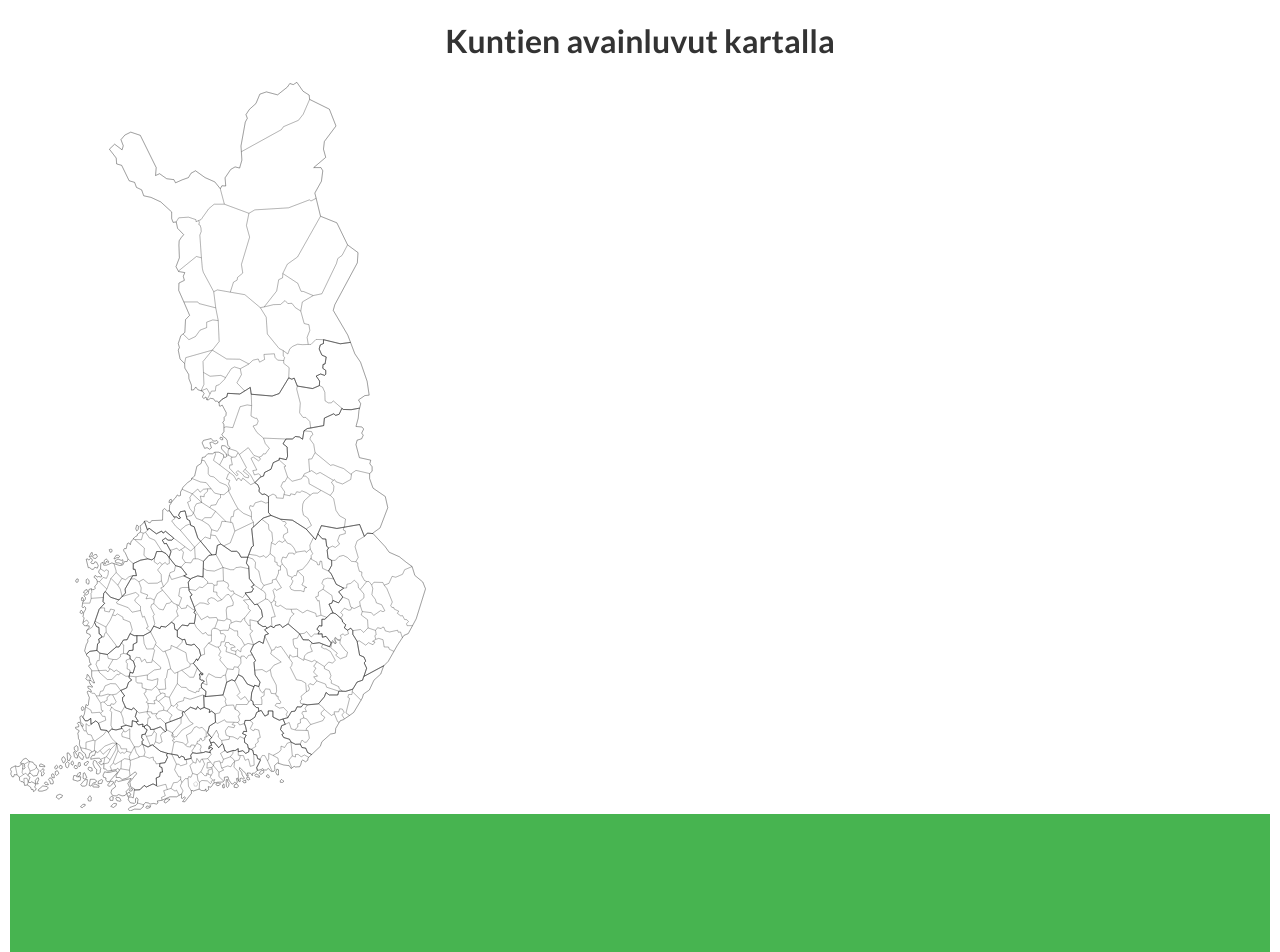
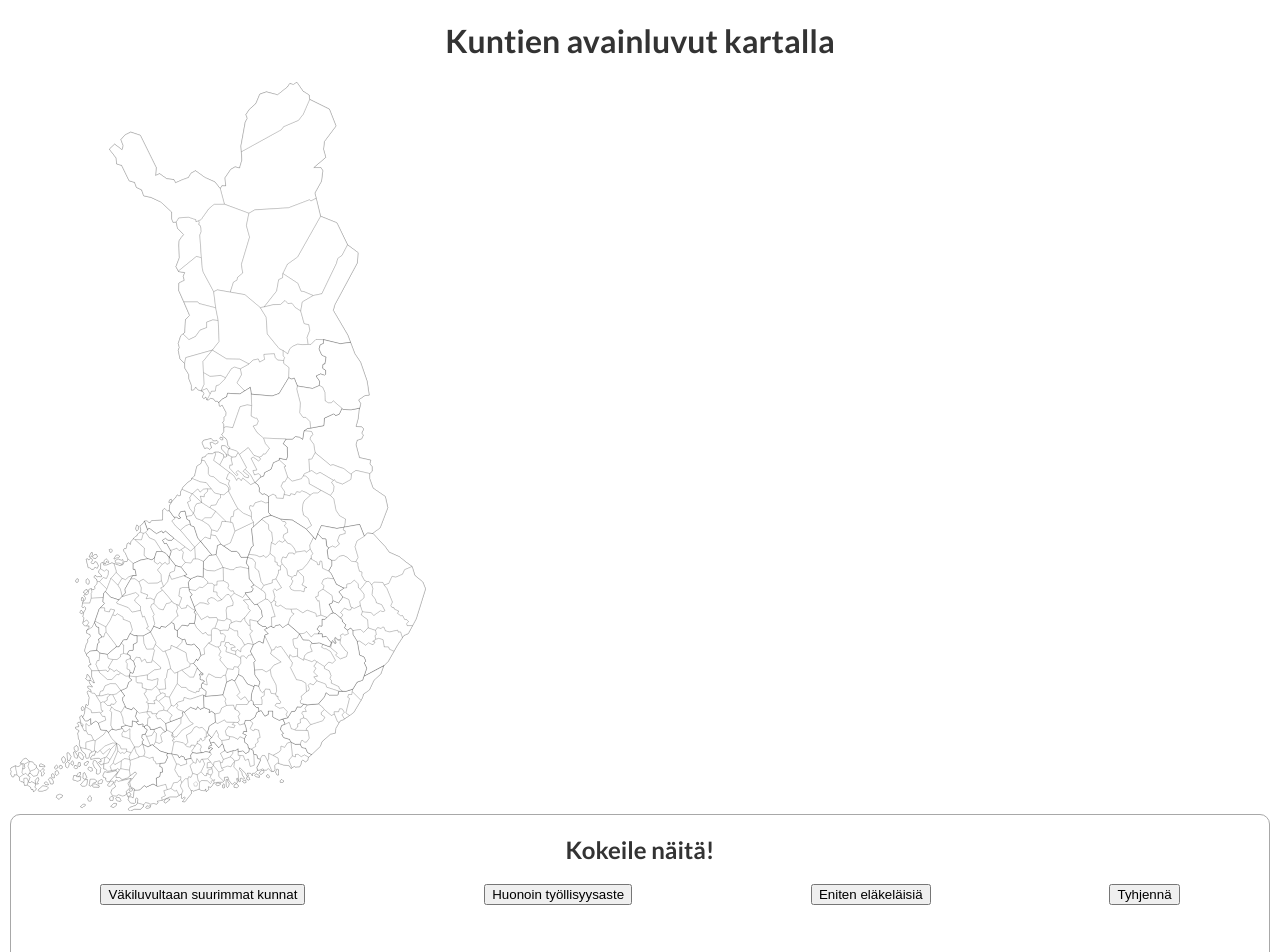
Before and after one commit to TeemuTT/kuntakartta, a React (Create React App) app in the folder frontend/: page / in a window 1280 px wide. Shown: the top 952 px of the page. Built offline with nearby package versions, Linux system fonts and the light colour scheme; the HTML template or start-up script is replaced by a standard one.

Commit message:
Add control panel with predefined queries. Paint results on map.

```diff
--- a/frontend/public/index.html
+++ b/frontend/public/index.html
@@ -4,7 +4,7 @@
     <meta charset="utf-8">
     <meta name="viewport" content="width=device-width, initial-scale=1, shrink-to-fit=no">
     <link href="https://fonts.googleapis.com/css?family=Lato:400,700" rel="stylesheet">
-    <title>React App</title>
+    <title>Kuntakartta</title>
   </head>
   <body>
     <noscript>
@@ -12,5 +12,6 @@
     </noscript>
     <h1>Kuntien avainluvut kartalla</h1>
     <div id="root"></div>
+    <footer>Teemu Tuomela 2017</footer>
   </body>
 </html>
--- a/frontend/src/App.js
+++ b/frontend/src/App.js
@@ -33,20 +33,75 @@ class App extends Component {
   }
 
   onMunicipalityClick = (id) => {
-    console.log(id + ' clicked');
     this.fetchMunicipalityInfo(id);
   }
 
+  paintResults = (results) => {
+    let selectedItems = [];
+    for (const r of results) {
+      selectedItems.push(r.nimi);
+    }
+    this.setState({
+      selectedItems: selectedItems
+    });
+  }
+
+  clearResults = () => {
+    this.paintResults([]);
+  }
+
+  runQuery = async (url) => {
+    try {
+      const response = await fetch(url);
+      if (!response.ok) {
+        throw new Error('Error while requesting ' + url);
+      }
+      const data = await response.json();
+      this.paintResults(data);
+    } catch (e) {
+      console.log(e);
+    }
+  }
+
   render() {
+    const controlPanelButtons = [
+      {
+        text: 'Väkiluvultaan suurimmat kunnat',
+        onClick: () => {
+          const url = 'http://localhost:3001/municipalities?field=väkiluku&order=desc&limit=10';
+          this.runQuery(url);
+        }
+      },
+      {
+        text: 'Huonoin työllisyysaste',
+        onClick: () => {
+          const url = 'http://localhost:3001/municipalities?field=työllisyysaste&order=asc&limit=10';
+          this.runQuery(url);
+        }
+      },
+      {
+        text: 'Eniten eläkeläisiä',
+        onClick: () => {
+          const url = 'http://localhost:3001/municipalities?field=eläkeläisten_osuus_väestöstä&order=desc&limit=10';
+          this.runQuery(url);
+        }
+      },
+      {
+        text: 'Tyhjennä',
+        onClick: this.clearResults
+      }
+    ];
+
     return (
       <div className="App">
         <div className="row">
           <Map
             data={data}
+            selectedItems={this.state.selectedItems}
             onMunicipalityClick={(id) => this.onMunicipalityClick(id)} />
           <ResultTable info={this.state.info} />
         </div>
-        <ControlPanel />
+        <ControlPanel buttons={controlPanelButtons}/>
         <QueryBuilder />
       </div>
     );
--- a/frontend/src/ControlPanel/ControlPanel.css
+++ b/frontend/src/ControlPanel/ControlPanel.css
@@ -1,5 +1,13 @@
 
 .control-panel-container {
     height: 150px;
-    background-color: #47b450;
+    /* background-color: #47b450; */
+    border: 1px solid #a8a8a8;
+    border-radius: 10px;
 }
+
+.control-container {
+    display: flex;
+    flex-flow: row;
+    justify-content: space-around;
+}
--- a/frontend/src/ControlPanel/ControlPanel.js
+++ b/frontend/src/ControlPanel/ControlPanel.js
@@ -1,12 +1,26 @@
-import React, { Component } from 'react';
+import React from 'react';
 import './ControlPanel.css';
 
-class ControlPanel extends Component {
-  render() {
-    return (
-      <div className="control-panel-container"></div>
-    );
-  }
+const Button = (props) => {
+  return (
+    <button onClick={() => props.onClick()}>
+      {props.text}
+    </button>
+  );
+}
+
+const ControlPanel = (props) => {
+  const buttons = props.buttons.map((button, i) => {
+    return <Button text={button.text} onClick={() => button.onClick()} key={i}/>
+  });
+  return (
+    <div className="control-panel-container">
+      <h2>Kokeile näitä!</h2>
+      <div className="control-container">
+        {buttons}
+      </div>
+    </div>
+  );
 }
 
 export default ControlPanel;
--- a/frontend/src/Map/Map.js
+++ b/frontend/src/Map/Map.js
@@ -4,9 +4,10 @@ import './Map.css';
 
 class Map extends Component {
   render() {
-    const {data} = this.props;
+    const {data, selectedItems} = this.props;
     const regions = data.map(region => {
       return <Region
+        selectedItems={selectedItems}
         region={region}
         key={region.id}
         onMunicipalityClick={(id) => this.props.onMunicipalityClick(id)} />
--- a/frontend/src/Map/Municipality.css
+++ b/frontend/src/Map/Municipality.css
@@ -3,9 +3,16 @@
   pointer-events: all;
   stroke: #000000;
   stroke-width:0.04473142;
-  fill: none;
+  fill: #fff;
+  transition: fill .5s;
 }
 
-.municipality-path:hover {
+.municipality-path:hover, .selected:hover {
   fill: #3bdb35;
+  transition: fill .5s;
 }
+
+.selected {
+  fill: #3169c2;
+  transition: fill 2s;
+}
--- a/frontend/src/Map/Municipality.js
+++ b/frontend/src/Map/Municipality.js
@@ -2,11 +2,12 @@ import React from 'react';
 import './Municipality.css';
 
 const Municipality = (props) => {
-  const {d, id} = props;
+  const {d, id, selected} = props;
+  const style = selected ? 'municipality-path selected' : 'municipality-path';
   return (
     <path
       d={d}
-      className="municipality-path"
+      className={style}
       onClick={() => props.onClick(id)}>
       <title>{id}</title>
     </path>
--- a/frontend/src/Map/Region.js
+++ b/frontend/src/Map/Region.js
@@ -3,9 +3,11 @@ import Municipality from './Municipality.js';
 import './Region.css';
 
 const Region = (props) => {
-  const {region} = props;
+  const {region, selectedItems} = props;
   const municipalities = region.kunnat.map(m  => {
+    const selected = selectedItems && selectedItems.indexOf(m.id) !== -1;
     return <Municipality
+      selected={selected}
       d={m.d}
       id={m.id}
       key={m.id}
--- a/frontend/src/QueryBuilder/QueryBuilder.css
+++ b/frontend/src/QueryBuilder/QueryBuilder.css
@@ -1,5 +1,5 @@
 
 .query-builder-container {
     height: 150px;
-    background-color: #d3b03f;
+    /* background-color: #d3b03f; */
 }
--- a/frontend/src/index.css
+++ b/frontend/src/index.css
@@ -15,3 +15,8 @@ body {
 h1 {
   text-align: center;
 }
+
+footer {
+  text-align: center;
+  padding-bottom: 200px;
+}
```
Also changed, not shown: 2 other files (tests, documents, lock files or other folders).
